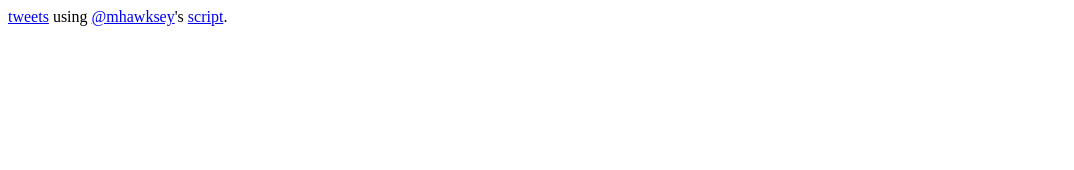
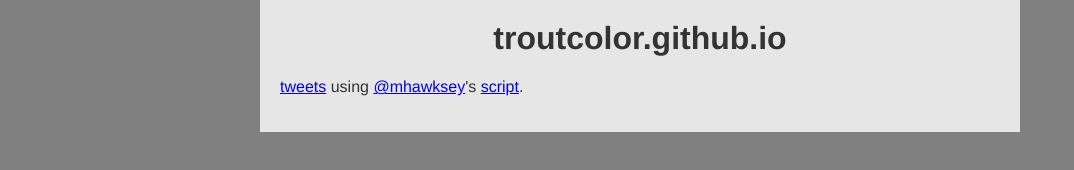
Before and after one commit to troutcolor/troutcolor.github.io, a plain HTML site: page index.html in a window 1280 px wide. Shown: the whole page, without its empty margins (0-1074 px from the left). Drawn offline with Linux system fonts and the light colour scheme.

Commit message:
more index, a wee bit of style

```diff
--- a/index.html
+++ b/index.html
@@ -7,13 +7,22 @@
   <title>troutcolor.github.io</title>
   <meta name="description" content="troutcolor.github.io">
   <meta name="author" content="John Johnston">
-
+ <style type="text/css" media="screen">
+ body{background:#808080;color:#333;font: normal normal normal 1em Helvetica, sans-serif;padding:0px;margin:0px;}
+ #main{max-width:720px;margin:0px auto;background:#E6E6E6;padding:20px;min-height:90%;}
+ h1{text-align:center;margin-top:0px;margin-top:0px;}
+ </style>
 
 
 </head>
 
 <body>
 
- <a href="http://troutcolor.github.io/tweets/">tweets</a> using <a href="https://twitter.com/mhawksey">@mhawksey</a>'s <a href="https://t.co/MPtCYsfmTY">script</a>.
+<div id="main">	<h1>troutcolor.github.io</h1>
+
+ <p><a href="http://troutcolor.github.io/tweets/">tweets</a> using <a href="https://twitter.com/mhawksey">@mhawksey</a>'s <a href="https://t.co/MPtCYsfmTY">script</a>.</p>
+
+
+</div>
 </body>
 </html>
```
